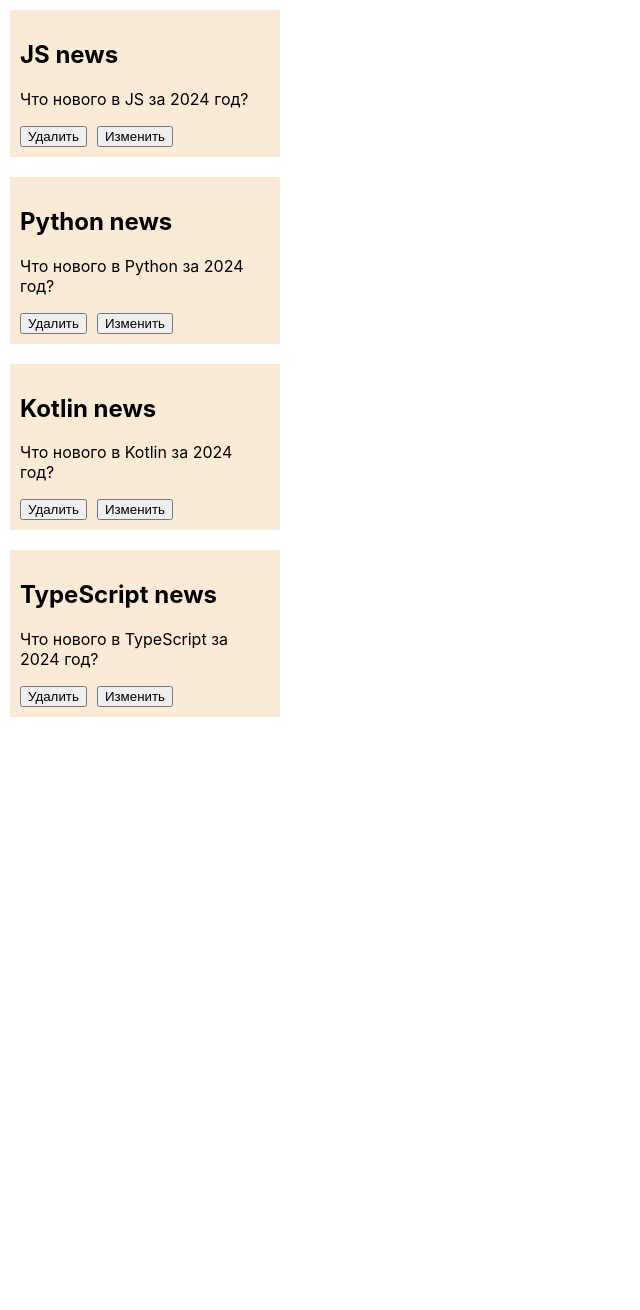
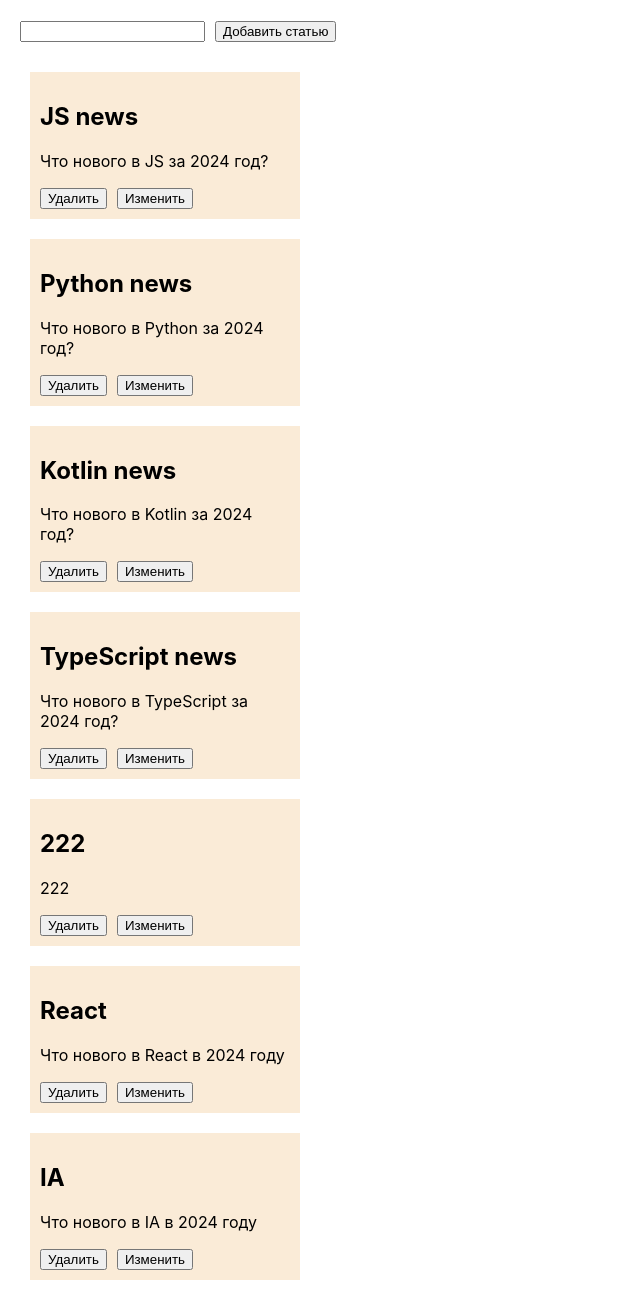
Before and after one commit to MonaMag/react-rtk-query, a React (Create React App) app: page / in a window 1280 px wide. Shown: the whole page, without its empty margins (0-640 px from the left). Before the commit the page ends 800 px from the top, so only its background shows below. Built offline with nearby package versions, Linux system fonts and the light colour scheme; data requests are answered from the project's data file.

Commit message:
create articles added

```diff
--- a/db.json
+++ b/db.json
@@ -19,6 +19,21 @@
       "id": 4,
       "title": "TypeScript news",
       "subtitle": "Что нового в TypeScript за 2024 год?"
+    },
+    {
+      "id": "f0e3",
+      "title": "222",
+      "subtitle": "222"
+    },
+    {
+      "id": "6380",
+      "title": "React",
+      "subtitle": "Что нового в React в 2024 году"
+    },
+    {
+      "id": "87d5",
+      "title": "IA",
+      "subtitle": "Что нового в IA в 2024 году"
     }
   ]
 }
--- a/src/App.css
+++ b/src/App.css
@@ -1,38 +1,4 @@
 .App {
-  text-align: center;
+  text-align: left;
+  padding: 20px;
 }
-
-.App-logo {
-  height: 40vmin;
-  pointer-events: none;
-}
-
-@media (prefers-reduced-motion: no-preference) {
-  .App-logo {
-    animation: App-logo-spin infinite 20s linear;
-  }
-}
-
-.App-header {
-  background-color: #282c34;
-  min-height: 100vh;
-  display: flex;
-  flex-direction: column;
-  align-items: center;
-  justify-content: center;
-  font-size: calc(10px + 2vmin);
-  color: white;
-}
-
-.App-link {
-  color: #61dafb;
-}
-
-@keyframes App-logo-spin {
-  from {
-    transform: rotate(0deg);
-  }
-  to {
-    transform: rotate(360deg);
-  }
-}
--- a/src/App.tsx
+++ b/src/App.tsx
@@ -10,7 +10,7 @@
     return <p>Ошибка при загрузке статей</p>;
   }
   return (
-    <div>
+    <div className={"App"}>
       <ArticlesList articles={data} isLoading={isLoading} />
     </div>
   );
--- a/src/entities/Article/api/articlesApi.ts
+++ b/src/entities/Article/api/articlesApi.ts
@@ -12,9 +12,17 @@
       query: () => ({
         url: `articles`,
       }),
-      providesTags: (result) => ["Articles"],
+      providesTags: ["Articles"],
+    }),
+    createArticle: builder.mutation<IArticle, IArticle>({
+      query: (article) => ({
+        url: `articles`,
+        method: "POST",
+        body: article,
+      }),
+      invalidatesTags: ["Articles"],
     }),
   }),
 });
 
-export const { useGetArticlesQuery } = articlesApi;
+export const { useGetArticlesQuery, useCreateArticleMutation } = articlesApi;
--- a/src/entities/Article/ui/ArticlesList.module.css
+++ b/src/entities/Article/ui/ArticlesList.module.css
@@ -3,6 +3,14 @@
   justify-content: center;
   align-items: flex-start;
   flex-wrap: wrap;
+}
+
+.header {
+   margin-bottom: 20px;
+}
+
+.input {
+    margin-right: 10px;
 }
 
 .content {
--- a/src/entities/Article/ui/ArticlesList.tsx
+++ b/src/entities/Article/ui/ArticlesList.tsx
@@ -1,7 +1,8 @@
-import { FC } from "react";
+import React, { FC, useState } from "react";
 import cls from "./ArticlesList.module.css";
 import { ArticleItem } from "./ArticleItem";
 import { IArticle } from "../model/types/types";
+import { useCreateArticleMutation } from "../api/articlesApi";
 
 interface ArticlesListProps {
   articles: IArticle[];
@@ -12,14 +13,36 @@
   articles,
   isLoading,
 }: ArticlesListProps) => {
+  const [title, setTitle] = useState("");
+
+  const [createArticle, {}] = useCreateArticleMutation();
+
   if (!isLoading && !articles.length) {
     return <div>Статьи не найдены</div>;
   }
 
+  async function handleCreatePost() {
+    await createArticle({
+      title,
+      subtitle: `Что нового в ${title} в 2024 году`,
+    } as IArticle);
+  }
+
   return (
-    <div className={cls.articleList}>
-      {articles &&
-        articles.map((item) => <ArticleItem article={item} key={item.id} />)}
+    <div>
+      <div className={cls.header}>
+        <input
+          type="text"
+          value={title}
+          className={cls.input}
+          onChange={(e) => setTitle(e.target.value)}
+        />
+        <button onClick={handleCreatePost}>Добавить статью</button>
+      </div>
+      <div className={cls.articleList}>
+        {articles &&
+          articles.map((item) => <ArticleItem article={item} key={item.id} />)}
+      </div>
     </div>
   );
 };
```
